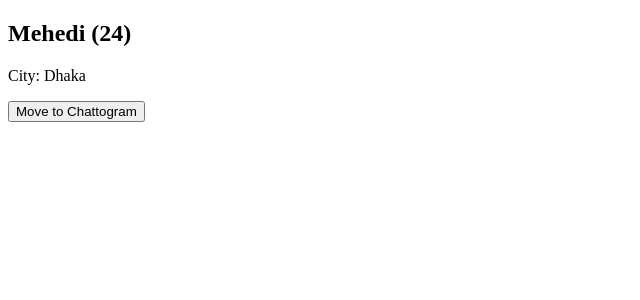
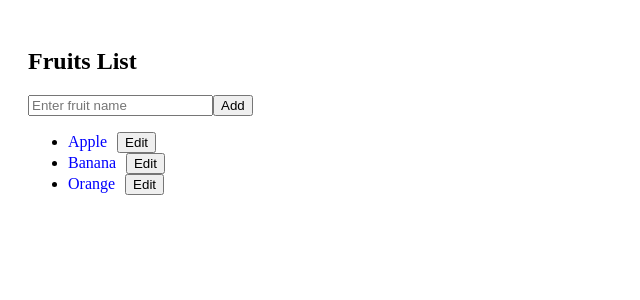
Before and after one commit to smmehedi4u/react, a React (Create React App) app: page / in a window 1280 px wide. Shown: the top 300 px of the page, without its empty margins (0-640 px from the left). Built offline with nearby package versions, Linux system fonts and the light colour scheme.

Commit message:
update array in state

```diff
--- a/src/App.jsx
+++ b/src/App.jsx
@@ -12,6 +12,7 @@ import Button from "./button/Button.jsx";
 // import ColorPicker from "./colorPicker.jsx";
 import Counter from "./update.jsx";
 import Object from "./Object.jsx";
+import Array from "./Array.jsx";
 
 function App() {
   // const items = ["Milk", "Eggs", "Bread", "Butter"];
@@ -32,7 +33,8 @@ function App() {
        {/* <Component /> */}
        {/* <ColorPicker /> */}
       {/* <Counter /> */}
-      <Object />
+      {/* <Object /> */}
+      <Array />
     </>
   );
 }
--- /dev/null
+++ b/src/Array.jsx
@@ -0,0 +1,73 @@
+import React, { useState } from "react";
+
+function ArrayWithInput() {
+  const [items, setItems] = useState(["Apple", "Banana", "Orange"]);
+  const [input, setInput] = useState("");
+  const [editIndex, setEditIndex] = useState(null);
+
+  // Add or Update item
+  const handleSubmit = (e) => {
+    e.preventDefault();
+
+    if (input.trim() === "") return;
+
+    if (editIndex !== null) {
+      // Update existing item
+      const updatedItems = items.map((item, i) =>
+        i === editIndex ? input : item
+      );
+      setItems(updatedItems);
+      setEditIndex(null);
+    } else {
+      // Add new item
+      setItems([...items, input]);
+    }
+
+    setInput("");
+  };
+
+  // Remove item on click
+  const removeItem = (index) => {
+    setItems(items.filter((_, i) => i !== index));
+  };
+
+  // Set item for editing
+  const editItem = (index) => {
+    setInput(items[index]);
+    setEditIndex(index);
+  };
+
+  return (
+    <div style={{ padding: "20px" }}>
+      <h2>Fruits List</h2>
+
+      {/* Input form */}
+      <form onSubmit={handleSubmit}>
+        <input
+          type="text"
+          value={input}
+          onChange={(e) => setInput(e.target.value)}
+          placeholder="Enter fruit name"
+        />
+        <button type="submit">{editIndex !== null ? "Update" : "Add"}</button>
+      </form>
+
+      {/* Display items */}
+      <ul>
+        {items.map((item, index) => (
+          <li key={index}>
+            <span
+              onClick={() => removeItem(index)} // remove when click name
+              style={{ cursor: "pointer", marginRight: "10px", color: "blue" }}
+            >
+              {item}
+            </span>
+            <button onClick={() => editItem(index)}>Edit</button>
+          </li>
+        ))}
+      </ul>
+    </div>
+  );
+}
+
+export default ArrayWithInput;
```
